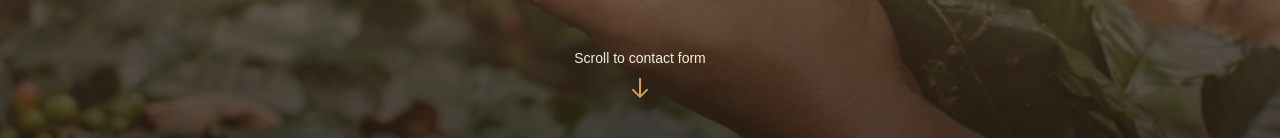
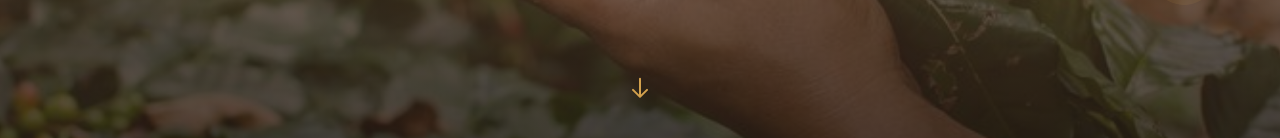
Before and after one commit to IdentityG/coffe, a Next.js app: page /sustainability in a window 1280 px wide. Shown: the part 502-640 px from the top of the page. Built offline with nearby package versions, Linux system fonts and the light colour scheme.

Commit message:
style(SustainabilityHero): remove redundant scroll instruction text

```diff
--- a/src/components/sustainability/SustainabilityHero.jsx
+++ b/src/components/sustainability/SustainabilityHero.jsx
@@ -136,7 +136,7 @@ const SustainabilityHero = () => {
           animate="animate"
           className="flex flex-col items-center"
         >
-          <span className="text-cream-light text-sm mb-2">Scroll to contact form</span>
+
           <svg
             xmlns="http://www.w3.org/2000/svg"
             className="h-6 w-6 text-caramel"
```
